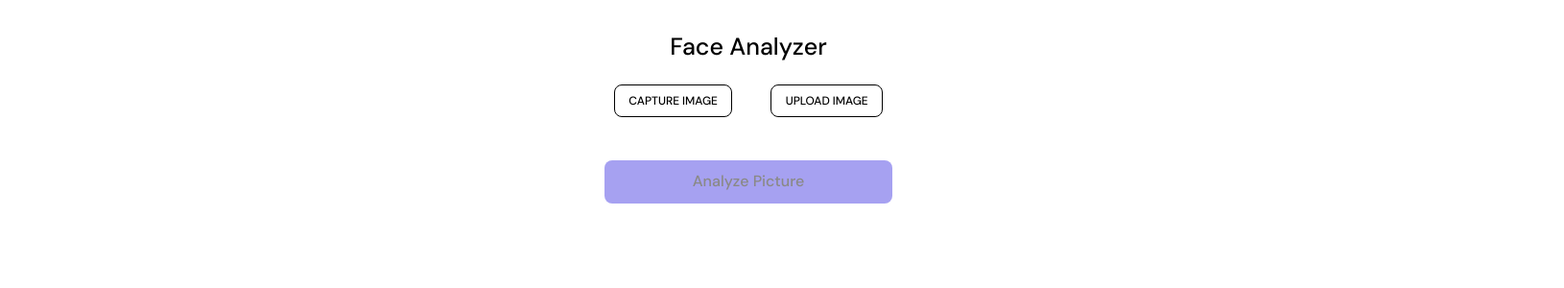
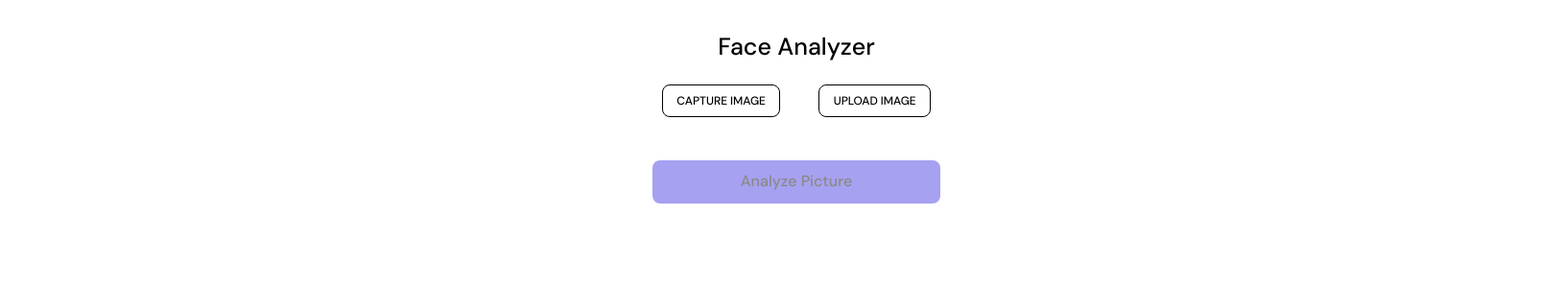
Before and after one commit to aishwindersandhu/demoaApp, a React (Vite) app in the folder my-portfolio/: page / in a window 1280 px wide. Shown: the top 300 px of the page at 96% size, 1630 px wide, since content can reach past the window. Built offline with nearby package versions, Linux system fonts and the light colour scheme; a web font is replaced by a local one.

Commit message:
New UI implemented for Dashboard

```diff
--- a/my-portfolio/src/App.css
+++ b/my-portfolio/src/App.css
@@ -42,7 +42,7 @@
   background-color: #ffff;
   height: 1000px;
   /* For full width */
-  width: 1500px;
+  width: 1600px;
 }
 .header{
     color: black;
```
